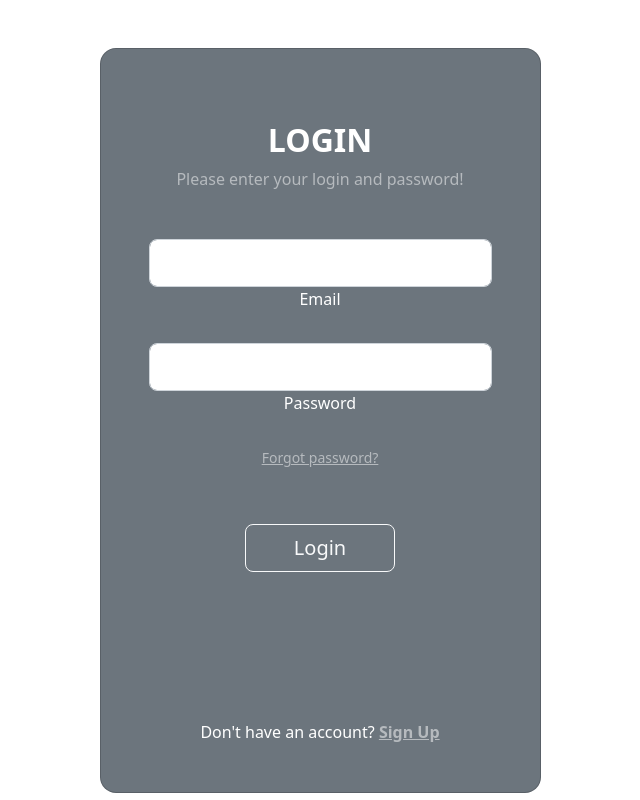
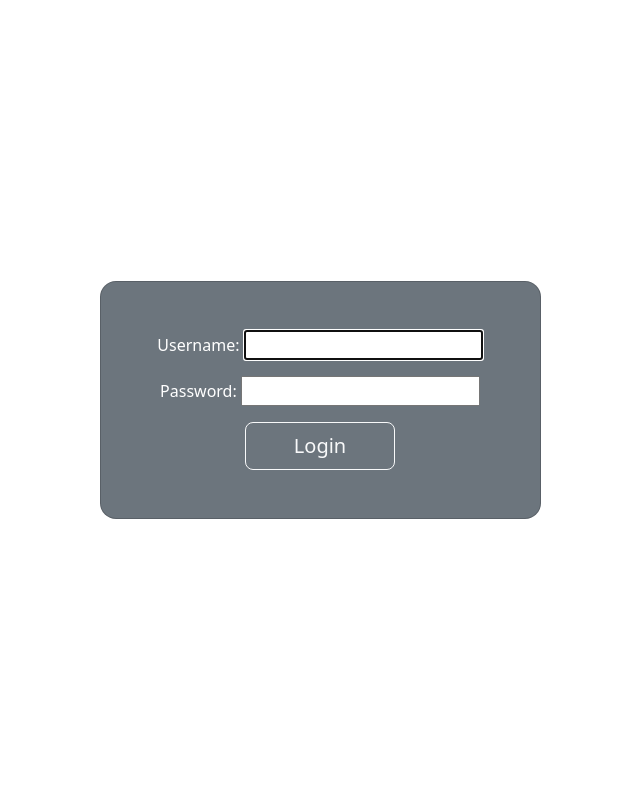
Before and after one commit to maxdollinger/Projekt_SE, a Django app: page / in a window 1280 px wide. Shown: the part 56-856 px from the top of the page, without its empty margins (320-960 px from the left). Run offline with Django 4.2, Linux system fonts and the light colour scheme.

Commit message:
using django form

```diff
--- a/correction_management_system/settings.py
+++ b/correction_management_system/settings.py
@@ -129,3 +129,5 @@ STATICFILES_DIRS = [
 # https://docs.djangoproject.com/en/4.0/ref/settings/#default-auto-field
 
 DEFAULT_AUTO_FIELD = 'django.db.models.BigAutoField'
+
+LOGIN_REDIRECT_URL = "/"
--- a/reporting_system/templates/index.html
+++ b/reporting_system/templates/index.html
@@ -13,39 +13,14 @@ Korrekturmanagmentsystem
       <div class="col-12 col-md-8 col-lg-6 col-xl-5">
         <div class="card text-bg-secondary" style="border-radius: 1rem;">
           <div class="card-body p-5 text-center">
-
-              <div class="mb-md-5 mt-md-4 pb-5">
-
-                <h2 class="fw-bold mb-2 text-uppercase">Login</h2>
-                <p class="text-white-50 mb-5">Please enter your login and password!</p>
-
-                <div class="form-outline form-white mb-4">
-                  <input type="email" id="typeEmailX" class="form-control form-control-lg" />
-                  <label class="form-label" for="typeEmailX">Email</label>
-                </div>
-
-                <div class="form-outline form-white mb-4">
-                  <input type="password" id="typePasswordX" class="form-control form-control-lg" />
-                  <label class="form-label" for="typePasswordX">Password</label>
-                </div>
-
-                <p class="small mb-5 pb-lg-2"><a class="text-white-50" href="#!">Forgot password?</a></p>
+            <form method="post">
+              {% csrf_token %}
+              {{ form.as_p }}
 
               <button class="btn btn-outline-light btn-lg px-5" type="submit">Login</button>
 
-                <div class="d-flex justify-content-center text-center mt-4 pt-1">
-                  <a href="#!" class="text-white"><i class="fab fa-facebook-f fa-lg"></i></a>
-                  <a href="#!" class="text-white"><i class="fab fa-twitter fa-lg mx-4 px-2"></i></a>
-                  <a href="#!" class="text-white"><i class="fab fa-google fa-lg"></i></a>
           </div>
-
-              </div>
-
-              <div>
-                <p class="mb-0">Don't have an account? <a href="#!" class="text-white-50 fw-bold">Sign Up</a>
-                </p>
-              </div>
-
+          </form>
         </div>
       </div>
     </div>
--- a/reporting_system/urls.py
+++ b/reporting_system/urls.py
@@ -1,7 +1,9 @@
-from django.urls import path
+from django.urls import path, include
+from django.contrib.auth import views as auth_views
 from . import views
 
 urlpatterns = [
-    path("", views.index, name="index"),
+    path("", auth_views.LoginView.as_view(template_name="index.html")),
+    path("accounts/", include("django.contrib.auth.urls")),
     path("team", views.team, name="team")
 ]
```
Lines whose indentation alone changed are shown as unchanged.
